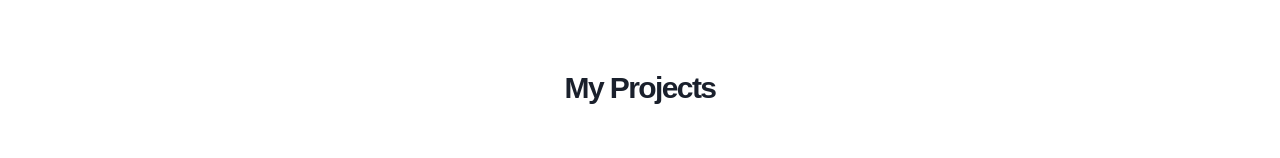
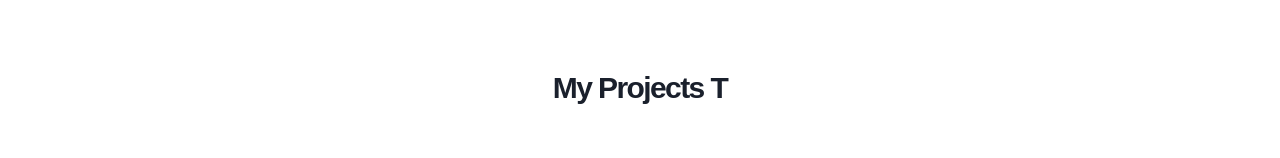
Before and after one commit to rossmcel/ross-mcelhinney-website, a React (Create React App) app: page / in a window 1280 px wide. Shown: the part 642-800 px from the top of the page. Built offline with nearby package versions, Linux system fonts and the light colour scheme.

Commit message:
Test Site Hosting Updates

```diff
--- a/src/app/home/home.view.tsx
+++ b/src/app/home/home.view.tsx
@@ -50,7 +50,7 @@ export const Home: React.FC = () => {
           mb={{ base: "1.5rem", md: "2rem" }}
         >
           <Heading as="h3" size="lg" letterSpacing="-.1rem">
-            My Projects
+            My Projects T
           </Heading>
         </Center>
         <Slider totalSlides={3}>
```
